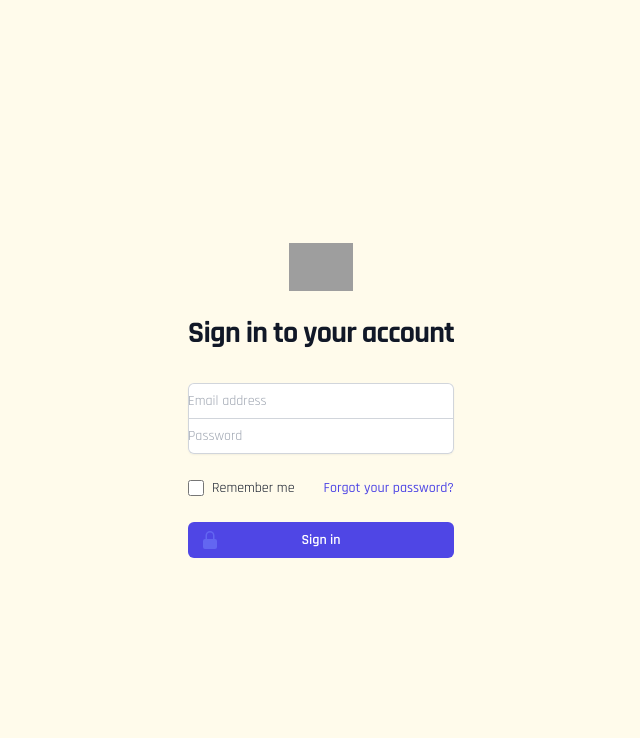
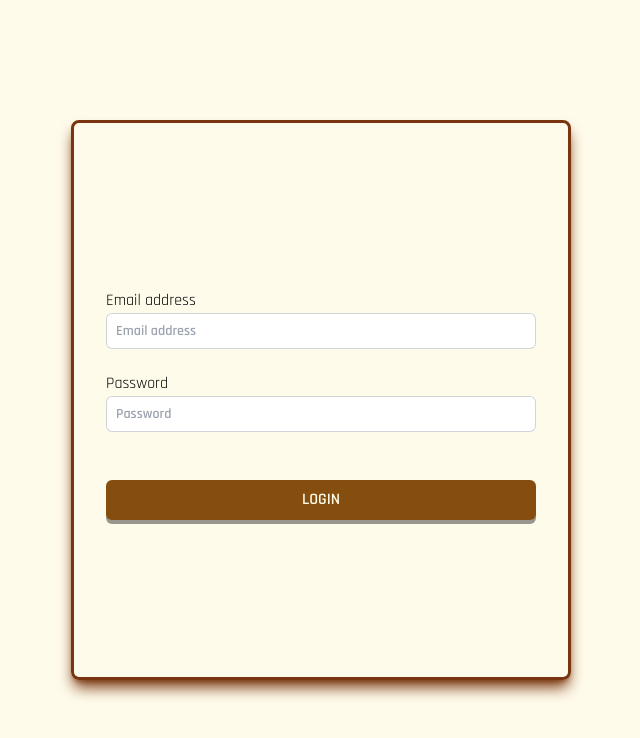
Before and after one commit to Ak1t0-Dev/expense-tracker-app, a React (Create React App) app: page /login in a window 1280 px wide. Shown: the top 738 px of the page, without its empty margins (319-959 px from the left). Built offline with nearby package versions, Linux system fonts and the light colour scheme; grey boxes are pictures that could not be loaded.

Commit message:
added a login function (only check a user is exist or not)

```diff
--- a/src/pages/Login/Login.tsx
+++ b/src/pages/Login/Login.tsx
@@ -1,102 +1,126 @@
-import React from "react";
+import { useState } from "react";
+import { useNavigate } from "react-router-dom";
+import { Button } from "../../components/Button/Button";
+import { InputText } from "../../components/InputText/InputText";
+import { MainContainer } from "../../components/MainContainer/MainContainer";
+import { validateEmail, validatePassword } from "../../utils/utils";
 
 export const Login = () => {
+  const navigate = useNavigate();
+
+  const [email, setEmail] = useState("");
+  const [emailError, setEmailError] = useState("");
+  const [password, setPassword] = useState("");
+  const [passwordError, setPasswordError] = useState("");
+
+  let isValid = true;
+
+  // ----------------------------------------------------------------
+  // a login function
+  // ----------------------------------------------------------------
+  const loginUser = async (): Promise<boolean> => {
+    return await fetch("http://localhost:3001/api/login", {
+      method: "POST",
+      mode: "cors",
+      headers: { "Content-Type": "application/json" },
+      body: JSON.stringify({ email: email, password: password }),
+    })
+      .then((response) => response.json())
+      .then((data) => {
+        if (!data) {
+          // If user is not found in the collection, return false
+          return false;
+        } else {
+          // If user is found in the collection, return true
+          return true;
+        }
+      })
+      .catch((error) => {
+        console.error(error);
+        return false;
+      });
+  };
+
+  // ----------------------------------------------------------------
+  // register a user data if it is valid
+  // ----------------------------------------------------------------
+  const handleSubmit = async (event: React.FormEvent<HTMLFormElement>) => {
+    event.preventDefault();
+    // validations
+    const isEmailValid = validateEmail(email);
+    const isPasswordValid = validatePassword(password);
+
+    if (!isEmailValid) {
+      setEmailError("Please enter a valid email address.");
+      isValid = false;
+    } else {
+      setEmailError("");
+    }
+
+    if (!isPasswordValid) {
+      setPasswordError("Please enter a valid password.");
+      isValid = false;
+    } else {
+      setPasswordError("");
+    }
+
+    if (isValid) {
+      if (await loginUser()) {
+        navigate("/expense");
+      } else {
+        console.log("Login failed. Invalid email or password.");
+      }
+    }
+  };
+
   return (
+    <>
+      <MainContainer>
         <div className="flex min-h-full items-center justify-center py-12 px-4 sm:px-6 lg:px-8">
           <div className="w-full max-w-md space-y-8">
-        <div>
-          <img
-            className="mx-auto h-12 w-auto"
-            src="https://tailwindui.com/img/logos/mark.svg?color=indigo&shade=600"
-            alt="Your Company"
-          />
-          <h2 className="mt-6 text-center text-3xl font-bold tracking-tight text-gray-900">
-            Sign in to your account
-          </h2>
-        </div>
-        <form className="mt-8 space-y-6" action="#" method="POST">
+            <form className="mt-8 space-y-6" onSubmit={handleSubmit}>
               <input type="hidden" name="remember" value="true" />
-          <div className="-space-y-px rounded-md shadow-sm">
-            <div>
-              <label htmlFor="email-address" className="sr-only">
-                Email address
-              </label>
-              <input
+              <div className="-space-y-px rounded-md">
+                {/* email input component */}
+                <InputText
                   id="email-address"
+                  title="Email address"
                   name="email"
+                  value={email}
+                  onChange={setEmail}
                   type="email"
                   autoComplete="email"
-                required
-                className="relative block w-full rounded-t-md border-0 py-1.5 text-gray-900 ring-1 ring-inset ring-gray-300 placeholder:text-gray-400 focus:z-10 focus:ring-2 focus:ring-inset focus:ring-indigo-600 sm:text-sm sm:leading-6"
                   placeholder="Email address"
+                  error={emailError}
                 />
-            </div>
-            <div>
-              <label htmlFor="password" className="sr-only">
-                Password
-              </label>
-              <input
+
+                {/* password input component */}
+                <InputText
                   id="password"
+                  title="Password"
                   name="password"
+                  value={password}
+                  onChange={setPassword}
                   type="password"
                   autoComplete="current-password"
-                required
-                className="relative block w-full rounded-b-md border-0 py-1.5 text-gray-900 ring-1 ring-inset ring-gray-300 placeholder:text-gray-400 focus:z-10 focus:ring-2 focus:ring-inset focus:ring-indigo-600 sm:text-sm sm:leading-6"
                   placeholder="Password"
+                  error={passwordError}
                 />
-            </div>
-          </div>
-
-          <div className="flex items-center justify-between">
-            <div className="flex items-center">
-              <input
-                id="remember-me"
-                name="remember-me"
-                type="checkbox"
-                className="h-4 w-4 rounded border-gray-300 text-indigo-600 focus:ring-indigo-600"
-              />
-              <label
-                htmlFor="remember-me"
-                className="ml-2 block text-sm text-gray-900"
-              >
-                Remember me
-              </label>
-            </div>
-
-            <div className="text-sm">
-              <a
-                href="#"
-                className="font-medium text-indigo-600 hover:text-indigo-500"
-              >
-                Forgot your password?
-              </a>
-            </div>
               </div>
 
               <div>
-            <button
-              type="submit"
-              className="group relative flex w-full justify-center rounded-md bg-indigo-600 py-2 px-3 text-sm font-semibold text-white hover:bg-indigo-500 focus-visible:outline focus-visible:outline-2 focus-visible:outline-offset-2 focus-visible:outline-indigo-600"
-            >
-              <span className="absolute inset-y-0 left-0 flex items-center pl-3">
-                <svg
-                  className="h-5 w-5 text-indigo-500 group-hover:text-indigo-400"
-                  viewBox="0 0 20 20"
-                  fill="currentColor"
-                  aria-hidden="true"
-                >
-                  <path
-                    fillRule="evenodd"
-                    d="M10 1a4.5 4.5 0 00-4.5 4.5V9H5a2 2 0 00-2 2v6a2 2 0 002 2h10a2 2 0 002-2v-6a2 2 0 00-2-2h-.5V5.5A4.5 4.5 0 0010 1zm3 8V5.5a3 3 0 10-6 0V9h6z"
-                    clipRule="evenodd"
+                <Button
+                  name="LOGIN"
+                  textColor="text-yellow-50"
+                  bgColor="bg-yellow-800"
+                  hoverColor="hover:bg-yellow-700"
+                  focusColor="focus:bg-yellow-800"
                 />
-                </svg>
-              </span>
-              Sign in
-            </button>
               </div>
             </form>
           </div>
         </div>
+      </MainContainer>
+    </>
   );
 };
```
Also changed, not shown: 1 other file (tests, documents, lock files or other folders). Lines whose indentation alone changed are shown as unchanged.
